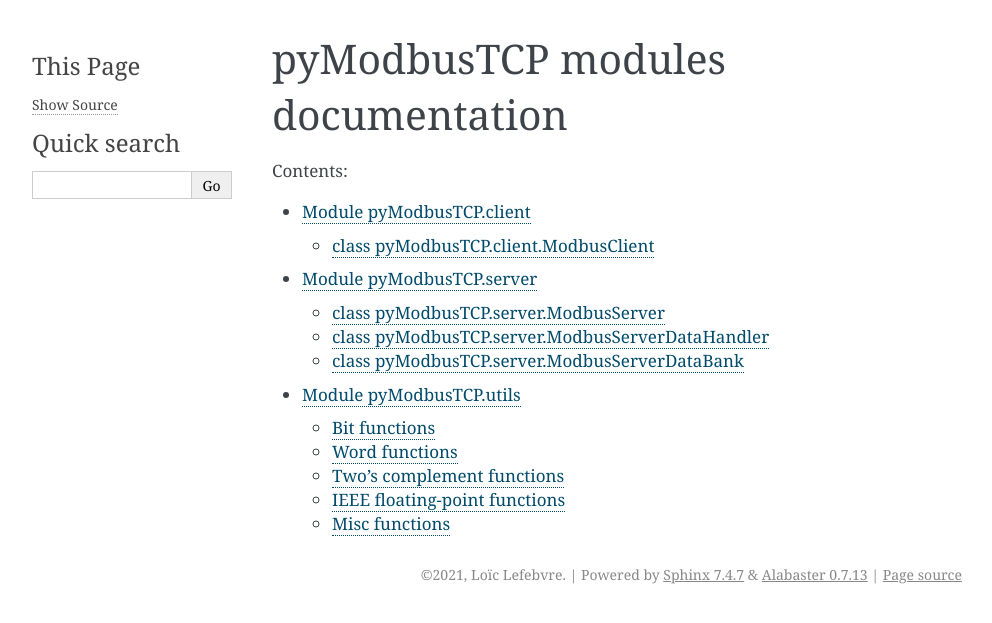
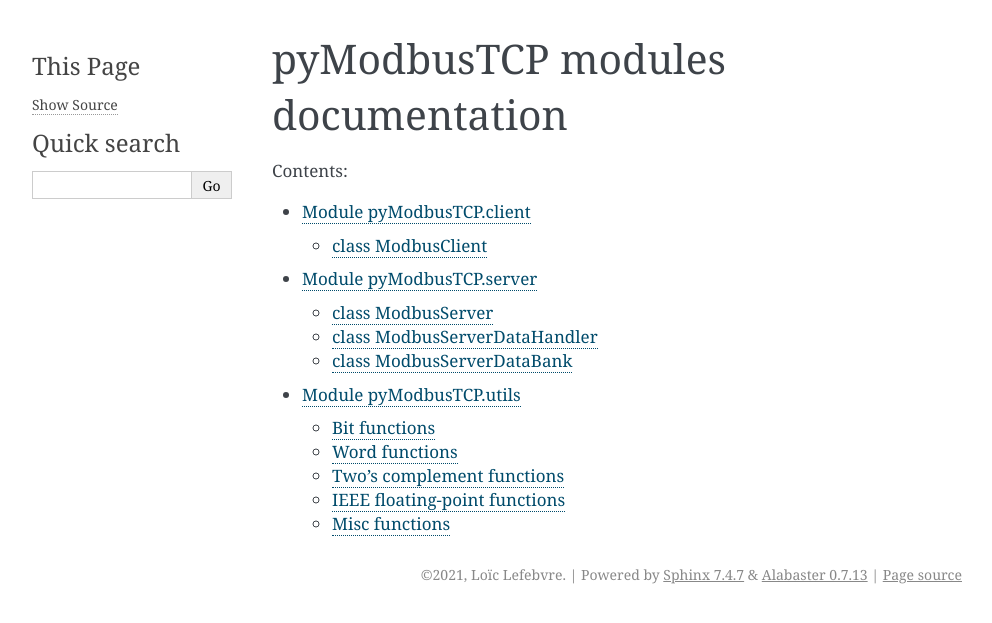
Before and after one commit to sourceperl/pyModbusTCP, a Sphinx documentation site: the page built from docs/package/index.rst, in a window 1280 px wide. Shown: the top 623 px of the page, without its empty margins (148-1140 px from the left). Built offline with Sphinx 7.4.7, drawn with Linux system fonts in a browser that asks for light colours; the version number could not be read and is left out.

Commit message:
docs: remove class path

```diff
--- a/docs/package/class_ModbusClient.rst
+++ b/docs/package/class_ModbusClient.rst
@@ -5,8 +5,8 @@
 
 *This module provide the ModbusClient class used to deal with modbus server.*
 
-class pyModbusTCP.client.ModbusClient
--------------------------------------
+class ModbusClient
+------------------
 
 .. autoclass:: ModbusClient
    :members:
```
Also changed, not shown: docs/package/class_ModbusServer.rst (+6 -6 lines).
